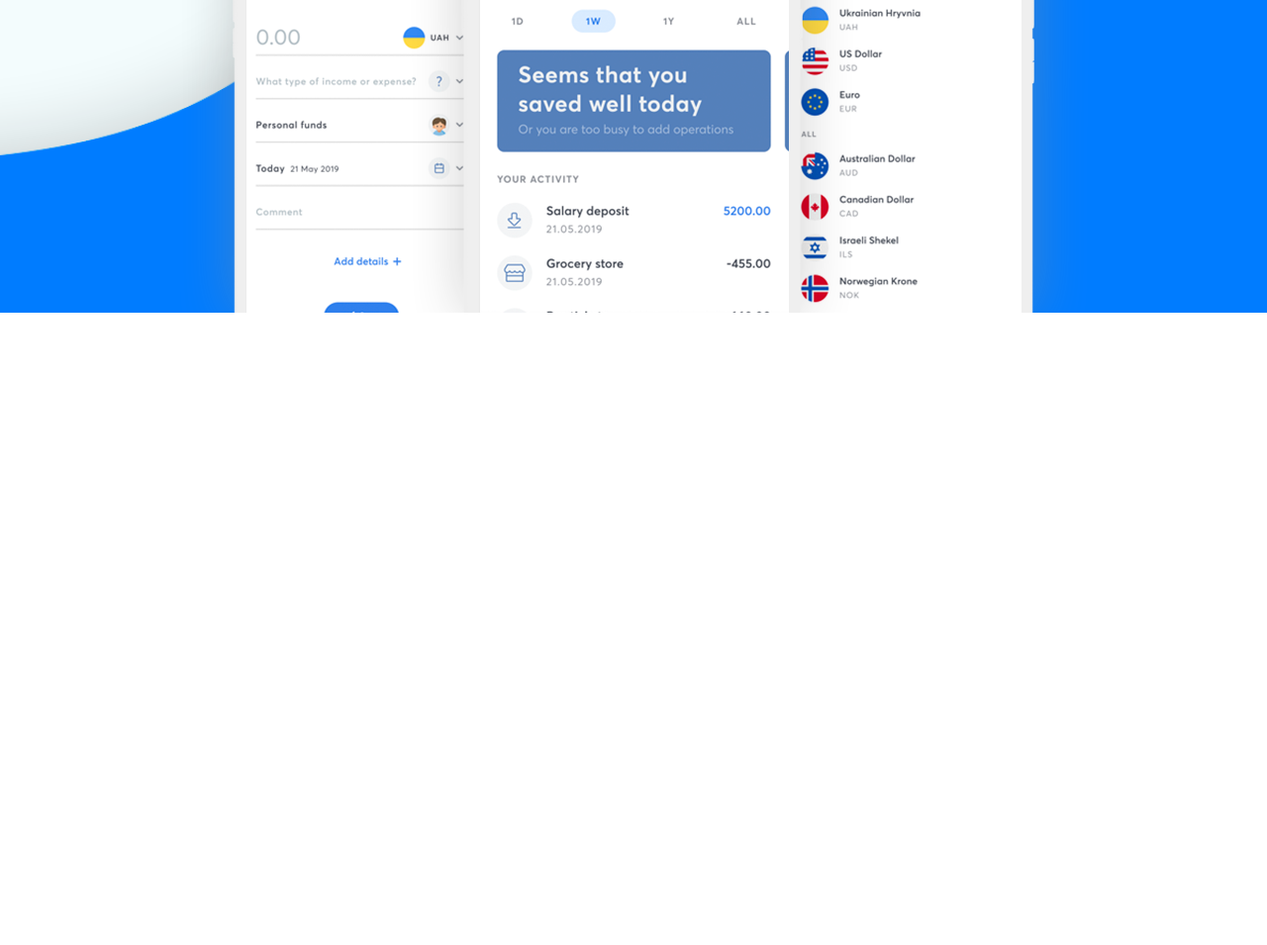
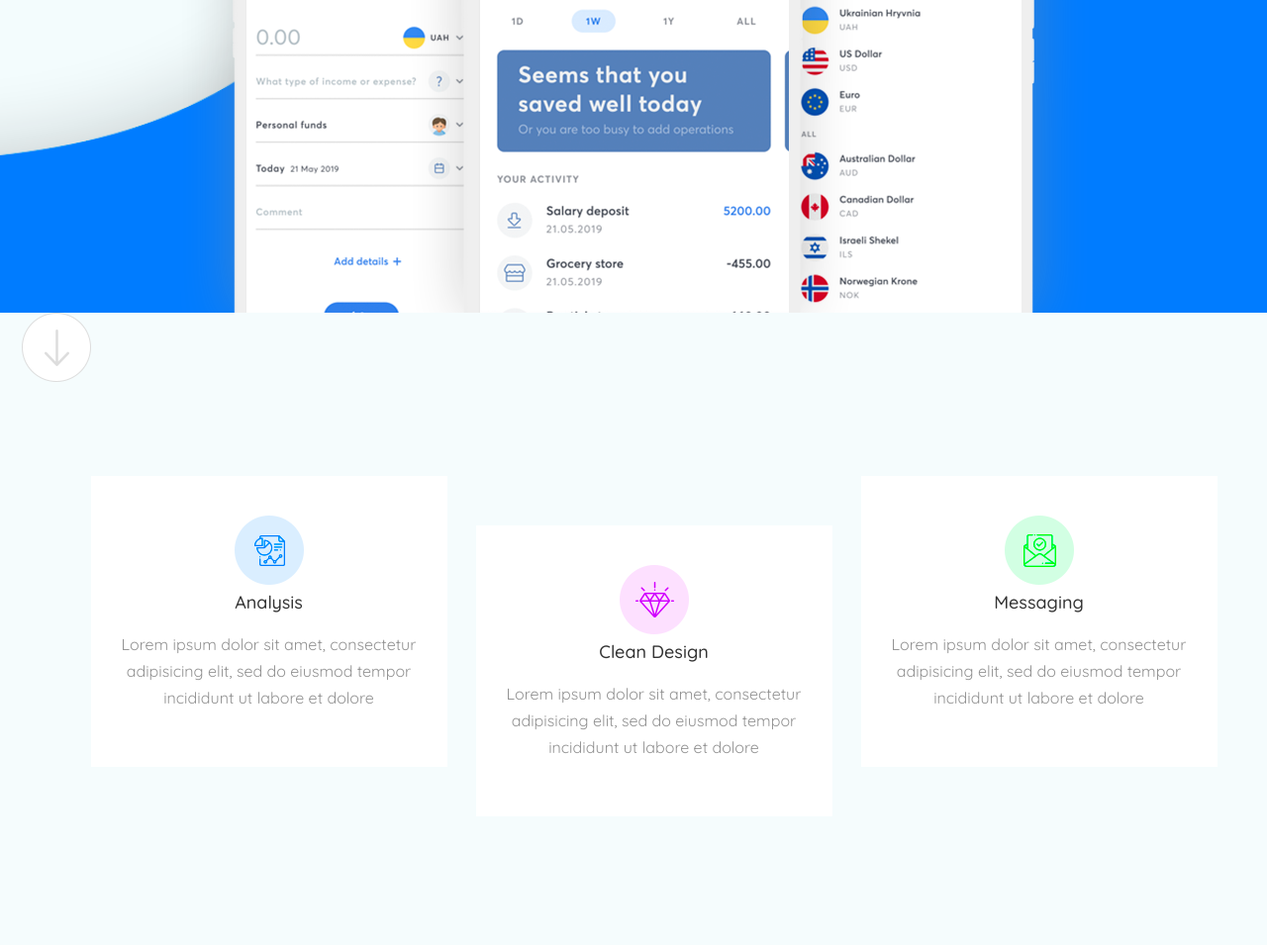
Before and after one commit to darya-cheer/AppSon, a plain HTML site: page index.html in a window 1280 px wide. Shown: the part 791-1746 px from the top of the page at 99% size. Before the commit the page ends 1107 px from the top, so only its background shows below. Drawn offline with Linux system fonts and the light colour scheme.

Commit message:
Блок features
Проблемы с кнопками и якорной ссылкой

```diff
--- a/css/style.css
+++ b/css/style.css
@@ -106,3 +106,42 @@ body {
   margin: 0 auto;
   margin-top: -35%;
 }
+.features {
+  background-color: #f5fcfd;
+  margin: 0;
+  display: flex;
+  justify-content: center;
+}
+.features h2 {
+  margin: 0;
+  color: #333333;
+  font-weight: 500;
+  font-size: 18px;
+  line-height: 27px;
+}
+.features p {
+  color: #929292;
+  font-size: 16px;
+  line-height: 27px;
+}
+.features .box-item {
+  max-width: 360px;
+  background-color: #fff;
+  text-align: center;
+  padding-top: 40px;
+  padding-bottom: 40px;
+  margin-top: 165px;
+  margin-bottom: 180px;
+  margin-right: 29px;
+}
+.features .item-2 {
+  margin-top: 215px;
+  margin-bottom: 130px;
+}
+.features.box-item:last-child {
+  margin-right: 0;
+}
+.scroll_down {
+  display: block;
+  margin: 0 auto;
+}
--- a/index.html
+++ b/index.html
@@ -42,5 +42,23 @@
         <img class="devices" src="img/devices.png" alt="Devices" />
       </div>
     </div>
+    <div class="features">
+      <a href="#scroll_down"><img src="img/scroll.png" class="scroll"></a>
+      <div class="box-item item-1">
+        <img src="img/icon-1.png" alt="Analysis">
+        <h2>Analysis</h2>
+        <p>Lorem ipsum dolor sit amet, consectetur adipisicing elit, sed do eiusmod tempor incididunt ut labore et dolore</p>
+      </div>
+      <div class="box-item item-2">
+        <img src="img/icon-2.png" alt="Clean Design">
+        <h2>Clean Design</h2>
+        <p>Lorem ipsum dolor sit amet, consectetur adipisicing elit, sed do eiusmod tempor incididunt ut labore et dolore</p>
+      </div>
+      <div class="box-item item-3">
+        <img src="img/icon-3.png" alt="Messaging">
+        <h2>Messaging</h2>
+        <p>Lorem ipsum dolor sit amet, consectetur adipisicing elit, sed do eiusmod tempor incididunt ut labore et dolore</p>
+      </div>
+    </div>
   </body>
 </html>
```
Also changed, not shown: img/icon-1.png (added), img/icon-2.png (added), img/icon-3.png (added), img/scroll.png (added).
